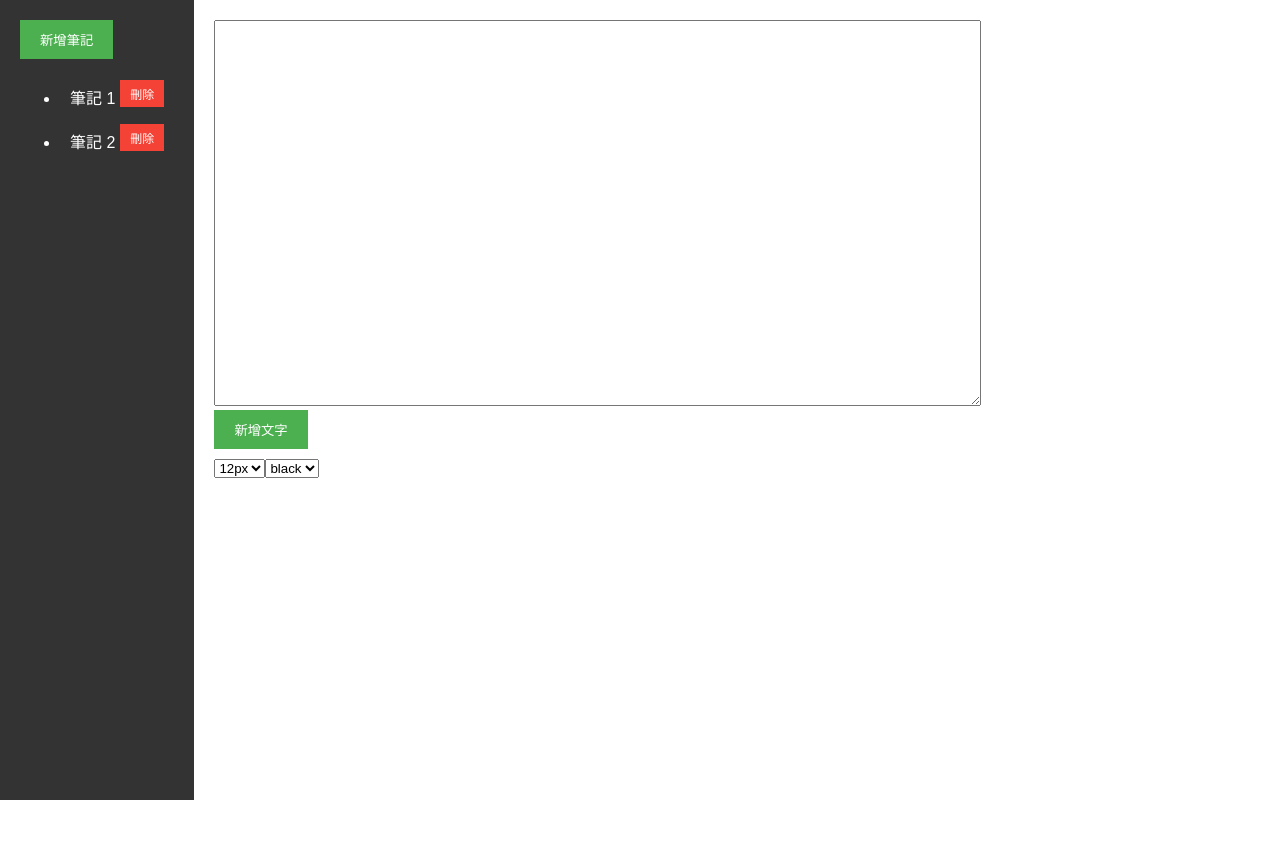
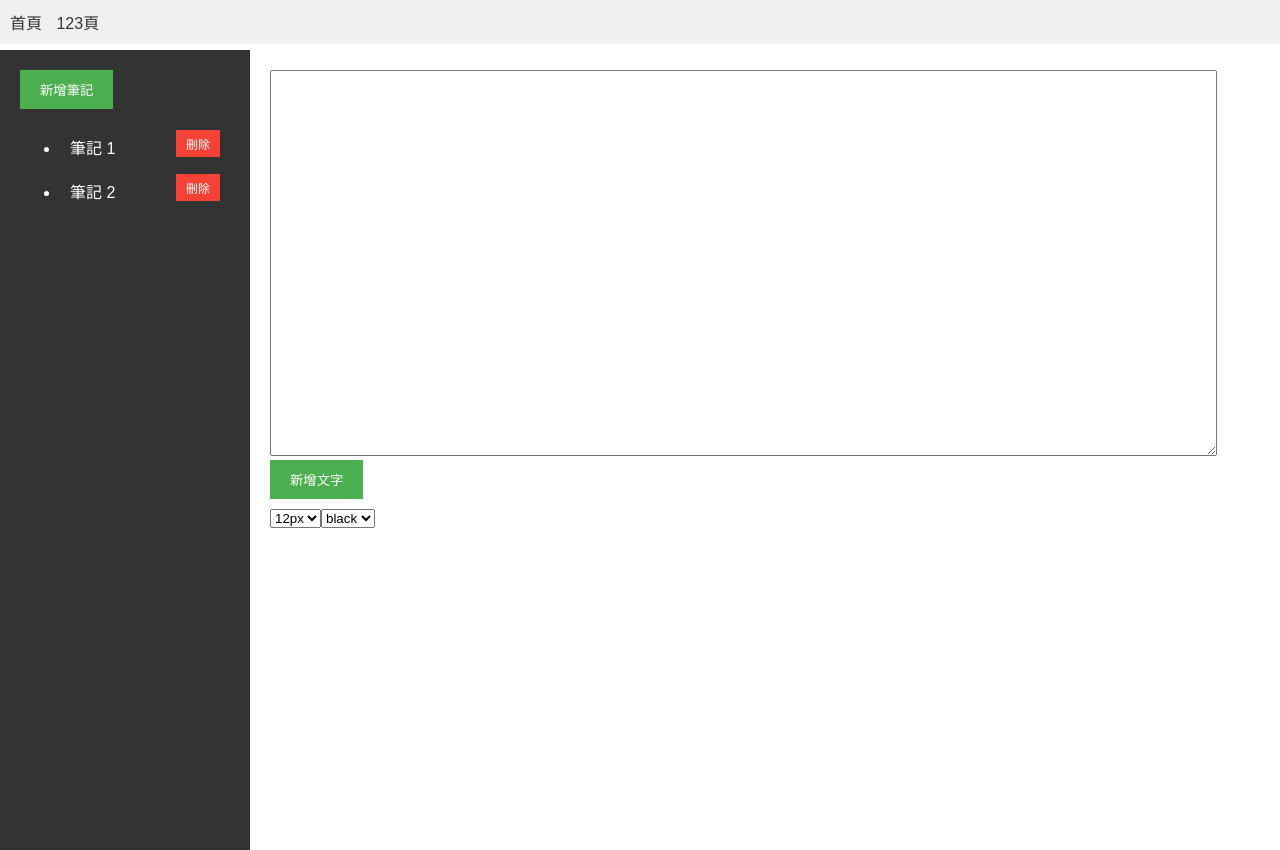
Before and after one commit to Jason5564/EndofTerm, a PHP site: page /note.html in a window 1280 px wide. Before the commit the page ends 800 px from the top, so only its background shows below. Run offline with PHP 8.4, Linux system fonts and the light colour scheme.

Commit message:
add <nav> to note

```diff
--- a/note.css
+++ b/note.css
@@ -7,6 +7,7 @@ body {
 
 .sidebar {
     height: 100vh; /* 讓側邊欄佔滿整個頁面高度 */
+    width: 250px; /* 這裡調整選單的寬度 */
     background-color: #333;
     color: #fff;
 }
@@ -65,11 +66,13 @@ button:hover {
 
 .main-content {
     flex: 1;
+    display: flex;
     padding: 20px;
 }
 
 #noteContent {
     width: calc(100% - 200px); /* 設置 textarea 寬度，這裡假設左側 sidebar 寬度為 200px */
+    flex: 1; /* 填充剩餘空間 */
     overflow-y: scroll; /* 允許垂直滾動 */
 }
 
@@ -78,7 +81,46 @@ button:hover {
 }
 
 #noteContent textarea {
-    width: 90%; /* 讓 textarea 佔據 noteContent 的整個寬度 */
+    width: 95%; /* 讓 textarea 佔據 noteContent 的整個寬度 */
     font-size: 16px; /* 設置文字大小 */
     color: black; /* 設置文字顏色 */
 }
+
+.navigation {
+    position: fixed; /* 固定在網頁上方 */
+    top: 0;
+    left: 0;
+    width: 100%;
+    background-color: #f0f0f0;
+    padding: 10px;
+    z-index: 999; /* 確保位於最上層 */
+}
+
+.navigation ul {
+    list-style-type: none;
+    margin: 0;
+    padding: 0;
+}
+
+.navigation ul li {
+    display: inline;
+    margin-right: 10px;
+}
+
+.navigation a {
+    text-decoration: none;
+    color: #333;
+}
+
+.navigation a:hover {
+    color: #000;
+}
+.navigation a:hover {
+    color: #666; /* 滑過時的文字顏色 */
+}
+
+.content {
+    margin-top: 50px; /* 保留空間避免被遮擋 */
+    display: flex;
+    flex: 1;
+}
--- a/note.html
+++ b/note.html
@@ -8,6 +8,13 @@
 </head>
 
 <body>
+  <nav class="navigation">
+    <ul>
+      <li><a href="index.html">首頁</a></li>
+      <li><a href="123.html">123頁</a></li>
+    </ul>
+  </nav>
+  <div class="content">
     <div class="sidebar">
       <div class="note-list">
         <button class="new-note-btn" onclick="createNote()">新增筆記</button>
@@ -21,6 +28,7 @@
         <!-- 這裡將顯示筆記的內容 -->
       </div>
     </div>
+  </div>
 
   <script src="note.js"></script>
 </body>
```
Lines whose indentation alone changed are shown as unchanged.
